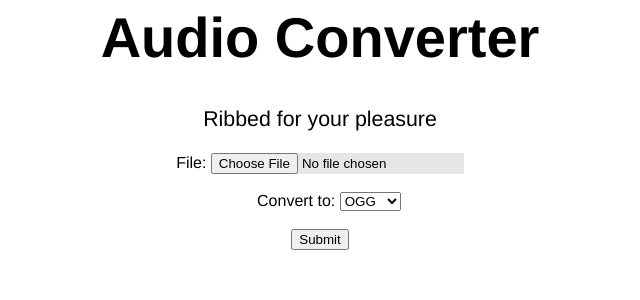
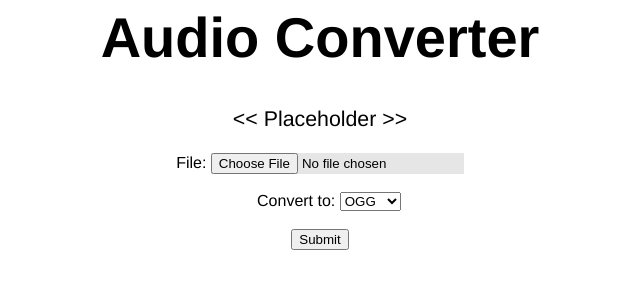
Before and after one commit to RowanAJMarshall/OcGenerator, a Flask app: page /audioconversion in a window 1280 px wide. Shown: the part 215-515 px from the top of the page, without its empty margins (320-960 px from the left). Run offline with Flask 2, Linux system fonts and the light colour scheme; some libraries are stand-ins or nearby versions.

Commit message:
Added audio file conversion ability

```diff
--- a/AudioConversion/convert.py
+++ b/AudioConversion/convert.py
@@ -13,9 +13,10 @@ class NotSupportedException(Exception):
 # Converts the given file 'filepath' to the audio format 'format'
 def convert(filepath: str, target_format: str) -> str:
     print(filepath)
-    # if target_format not in supported_formats:
-    #     raise NotSupportedException
     current_format = file_utilities.get_file_extension(filepath)
+    if current_format not in supported_formats:
+        return "Format is not supported at this time", None
+
     _, new_filename = file_utilities.seperate_path_and_file(filepath.replace("." + current_format, "." + target_format))
     pydub.AudioSegment.from_file(filepath).export("static/" + new_filename, format=target_format)
     return None, new_filename
--- a/templates/audioconversion.html
+++ b/templates/audioconversion.html
@@ -13,7 +13,7 @@
 
 
         <p id="subtitle">
-            Ribbed for your pleasure
+            << Placeholder >>
         </p>
         <form enctype="multipart/form-data" action="/audioconversion" method="post">
             File: <input type="file" name="upload" value="upload" id="choose-file"><br><br>
```
